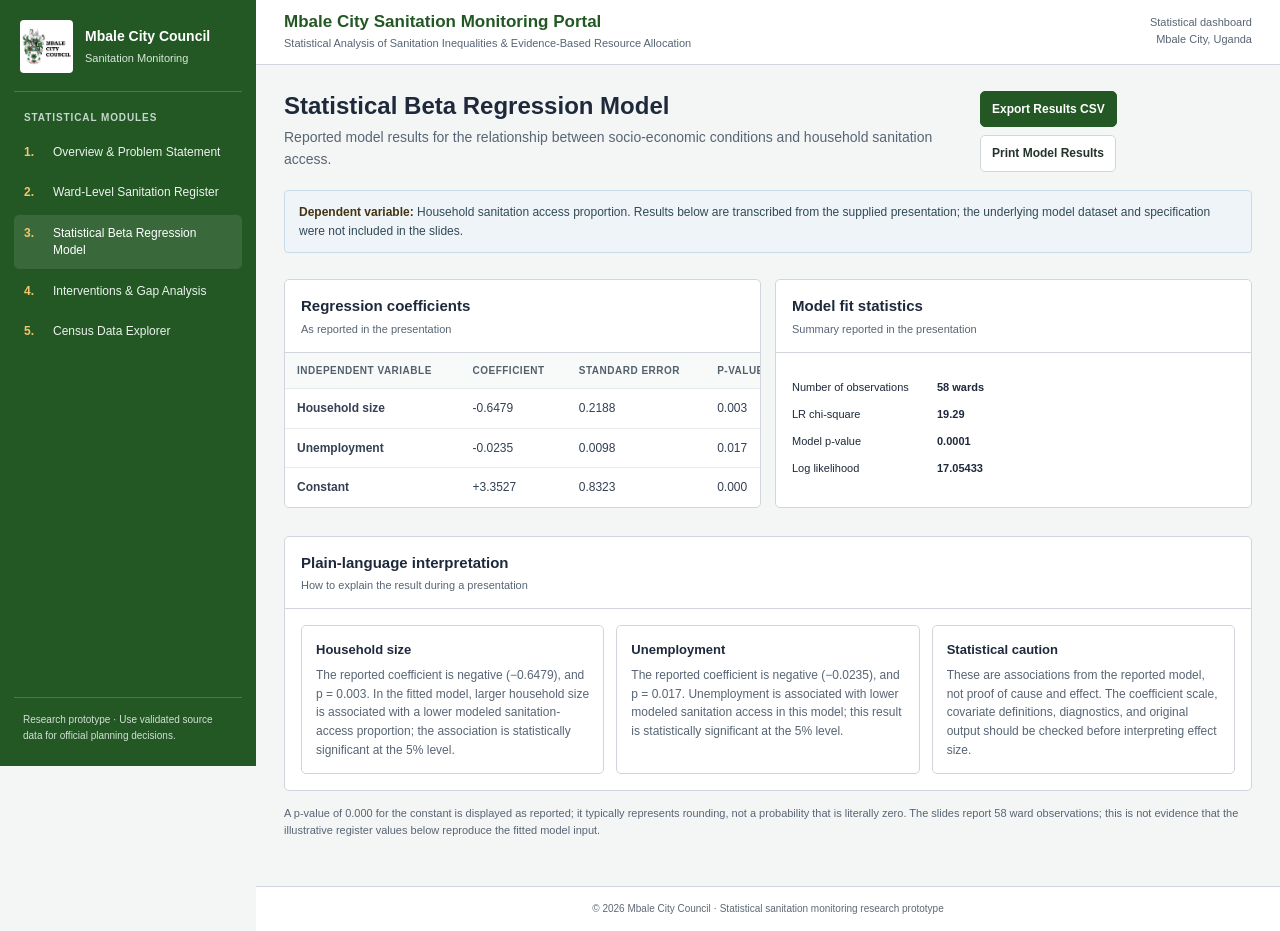
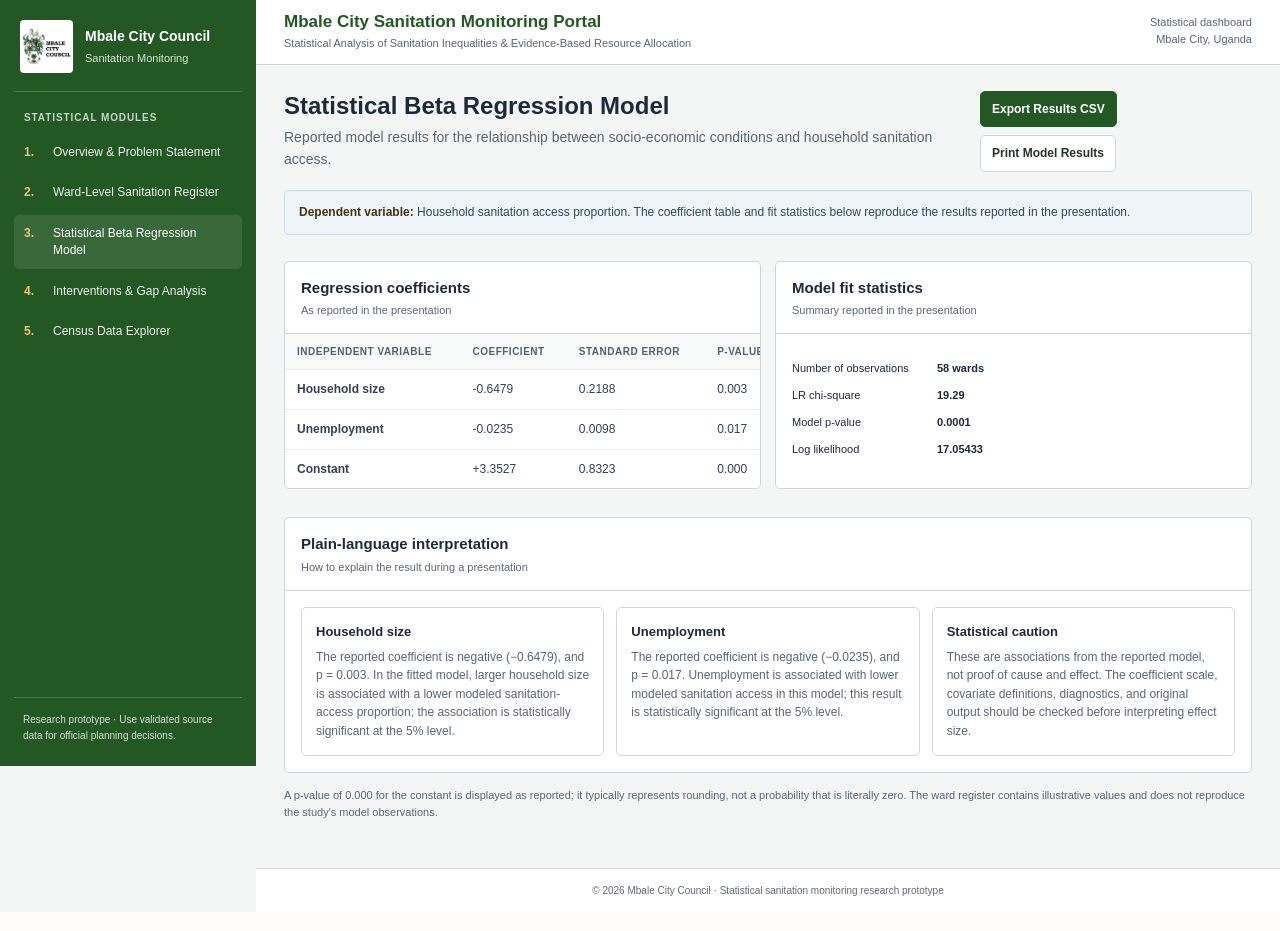
Before and after one commit to Edward-Ed4/mbale-city-mis, a Flask app: page /model in a window 1280 px wide. Shown: the part 34-965 px from the top of the page. After the commit the page ends 930 px from the top, so only its background shows below. Run offline with Flask 3, Linux system fonts and the light colour scheme.

Commit message:
Simplify sanitation data source wording

```diff
--- a/templates/dashboard.html
+++ b/templates/dashboard.html
@@ -12,7 +12,7 @@
   <article class="card metric"><div class="metric-label">Model Observations</div><div class="metric-value">58</div><div class="metric-note">Ward observations reported for the beta regression</div></article>
   <article class="card metric"><div class="metric-label">High-Vulnerability Areas</div><div class="metric-value">14</div><div class="metric-note">Illustrative register classification; validate before policy use</div></article>
 </div>
-<div class="notice"><strong>Data integrity note:</strong> The 59.85% and 40.18% figures and the model results are transcribed from the presentation, which cites the Bugisu Sub-region Census 2024 Profile Report. The supplied slides do not include the underlying ward dataset. Ward names beyond the examples, household totals, sanitation percentages, vulnerability labels, and programme statuses in this prototype are illustrative demonstration data—not UBOS ward estimates.</div>
+<div class="notice"><strong>Data integrity note:</strong> The 59.85% and 40.18% figures and the model results are transcribed from the presentation, which cites the Bugisu Sub-region Census 2024 Profile Report. Ward names beyond the examples, household totals, sanitation percentages, vulnerability labels, and programme statuses in this prototype are illustrative demonstration data—not UBOS ward estimates.</div>
 <p class="source">The presentation identifies low-income households, females, persons with disabilities, children under five, and residents of informal and flood-prone communities among those who may be disproportionately affected.</p>
 <div class="grid-2">
   <section class="panel">
--- a/templates/database_explorer.html
+++ b/templates/database_explorer.html
@@ -5,7 +5,7 @@
   <div><h2>Census Data Explorer</h2><p>Inspect the relational schema, table sizes, and sample rows used by the sanitation monitoring prototype.</p></div>
   <div class="toolbar"><a class="btn btn-primary" href="{{ url_for('export_database_summary') }}">Export Data Dictionary CSV</a><button class="btn" type="button" onclick="window.print()">Print Data Dictionary</button></div>
 </div>
-<div class="notice"><strong>Source status:</strong> The supplied presentation cites a census report and reports 58 model observations, but its underlying ward-level source file was not provided. The seeded ward register is illustrative and must be replaced with validated data for census analysis.</div>
+<div class="notice"><strong>Source status:</strong> The seeded ward register contains illustrative demonstration values. Use validated census data for ward-level analysis.</div>
 <section class="panel">
   <div class="panel-heading"><div><h3>Database connection</h3><p>Local relational data store</p></div></div>
   <div class="panel-body"><strong>Engine: SQLite3 Relational Store (Connected · Active)</strong><p class="source">The database tables are initialized automatically when the Flask application starts. Existing legacy business, property, and complaint tables are not deleted by this sanitation dashboard.</p></div>
--- a/templates/model.html
+++ b/templates/model.html
@@ -5,7 +5,7 @@
   <div><h2>Statistical Beta Regression Model</h2><p>Reported model results for the relationship between socio-economic conditions and household sanitation access.</p></div>
   <div class="toolbar"><a class="btn btn-primary" href="{{ url_for('export_model_csv') }}">Export Results CSV</a><button class="btn" type="button" onclick="window.print()">Print Model Results</button></div>
 </div>
-<div class="notice notice-info"><strong>Dependent variable:</strong> Household sanitation access proportion. Results below are transcribed from the supplied presentation; the underlying model dataset and specification were not included in the slides.</div>
+<div class="notice notice-info"><strong>Dependent variable:</strong> Household sanitation access proportion. The coefficient table and fit statistics below reproduce the results reported in the presentation.</div>
 <div class="grid-2">
   <section class="panel">
     <div class="panel-heading"><div><h3>Regression coefficients</h3><p>As reported in the presentation</p></div></div>
@@ -33,5 +33,5 @@
     <div class="info-box"><h4>Statistical caution</h4><p>These are associations from the reported model, not proof of cause and effect. The coefficient scale, covariate definitions, diagnostics, and original output should be checked before interpreting effect size.</p></div>
   </div>
 </section>
-<p class="source">A p-value of 0.000 for the constant is displayed as reported; it typically represents rounding, not a probability that is literally zero. The slides report 58 ward observations; this is not evidence that the illustrative register values below reproduce the fitted model input.</p>
+<p class="source">A p-value of 0.000 for the constant is displayed as reported; it typically represents rounding, not a probability that is literally zero. The ward register contains illustrative values and does not reproduce the study's model observations.</p>
 {% endblock %}
--- a/templates/wards.html
+++ b/templates/wards.html
@@ -5,7 +5,7 @@
   <div><h2>Ward-Level Sanitation Register</h2><p>Search and compare household counts, sanitation coverage, vulnerability tiers, and primary vulnerable groups.</p></div>
   <div class="toolbar"><a class="btn btn-primary" href="{{ url_for('export_csv', dataset='wards') }}">Export CSV</a><button class="btn" type="button" onclick="window.print()">Print Register</button></div>
 </div>
-<div class="notice"><strong>Illustrative data only:</strong> The presentation reports 58 model observations but does not include ward-level records. The values below are generated for a functional prototype and must not be interpreted as measured UBOS census data. Replace them with verified data before analysis or decision-making.</div>
+<div class="notice"><strong>Illustrative data only:</strong> The values below are generated for a functional prototype and must not be interpreted as measured UBOS census data. Replace them with verified data before analysis or decision-making.</div>
 <form class="filters" method="get" action="{{ url_for('wards') }}">
   <div class="field"><label for="q">Search ward or group</label><input id="q" name="q" value="{{ search }}" placeholder="e.g., Namatala"></div>
   <div class="field"><label for="division">Division</label><select id="division" name="division"><option value="">All divisions</option>{% for division in divisions %}<option value="{{ division }}" {% if selected_division == division %}selected{% endif %}>{{ division }}</option>{% endfor %}</select></div>
```
Also changed, not shown: USER_GUIDE_AND_PRESENTATION.md (+2 -2 lines), README.md.
